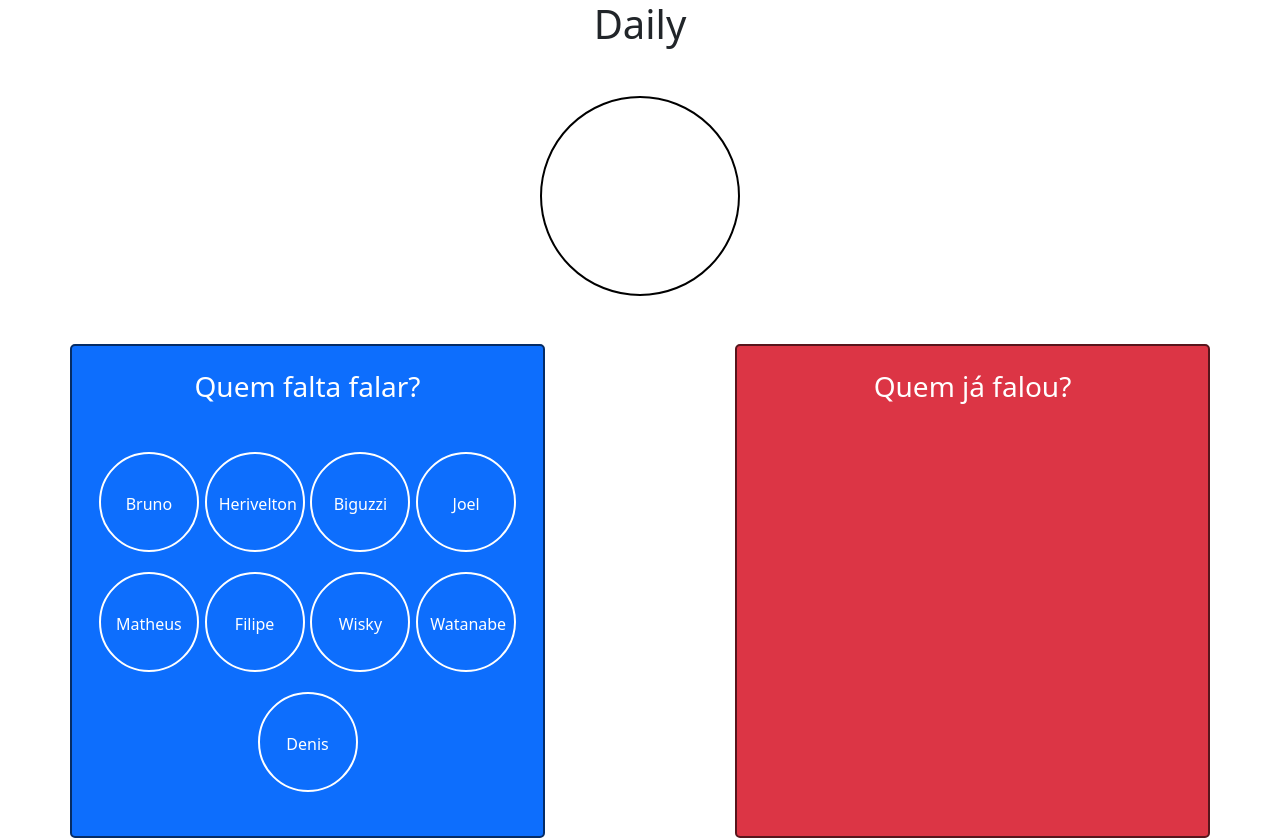
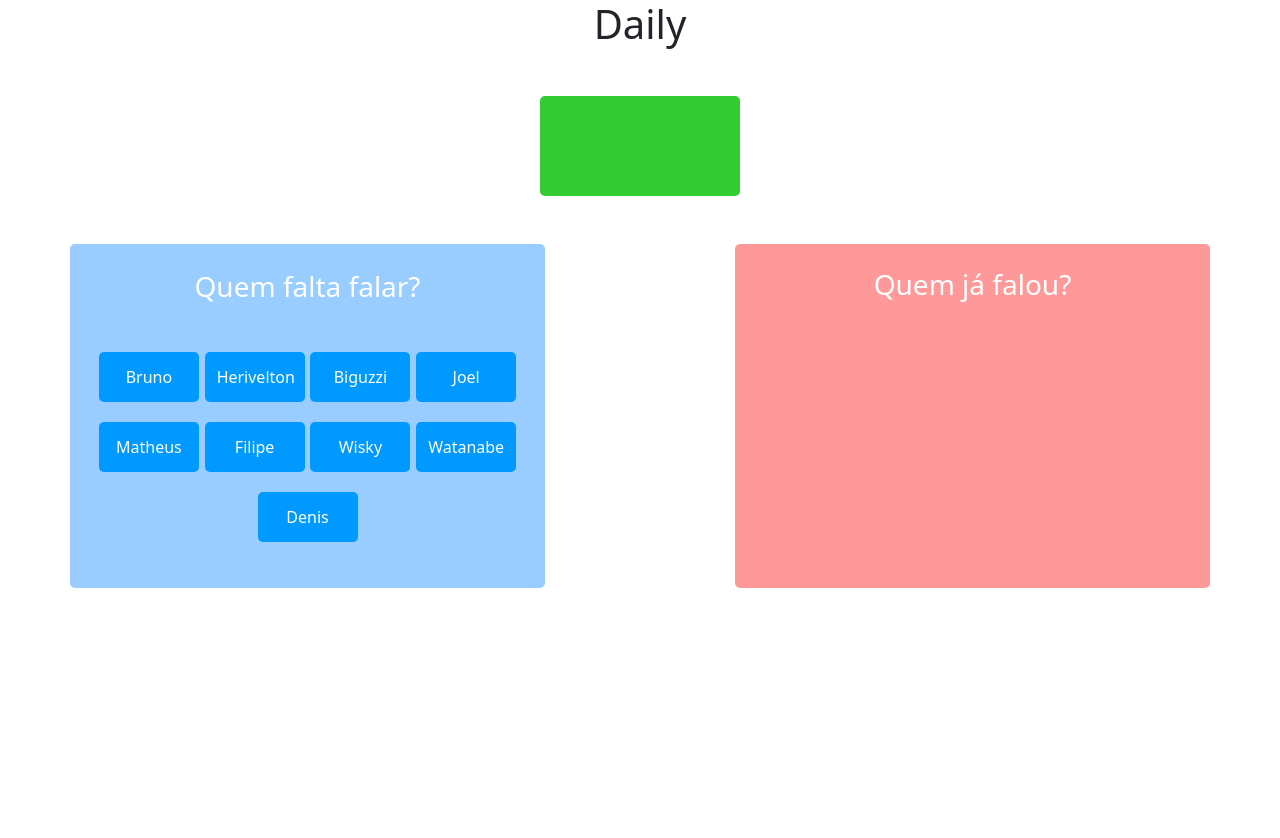
Before and after one commit to dailypanel/dailypanel.github.io, a plain HTML site: page index.html in a window 1280 px wide. After the commit the page ends 800 px from the top, so only its background shows below. Drawn offline with nearby package versions, Linux system fonts and the light colour scheme.

Commit message:
new colors and design

```diff
--- a/index.html
+++ b/index.html
@@ -14,7 +14,7 @@
   <header class="container">
     <h1 class="text-center">Daily</h1>
     <section class="mt-5">
-      <div class="dev-speaking rounded-circle text-center" dev-speaking>
+      <div class="dev-speaking text-center" dev-speaking>
       </div>
     </section>
   </header>
--- a/script.js
+++ b/script.js
@@ -18,7 +18,7 @@ let removeChild = function (dev) {
     let retiredList = document.querySelector('[retired-list]');
     let retiredDiv = document.createElement('div');
     let attri = document.createAttribute('class');
-    attri.value = 'col-md-3 dev rounded-circle text-center';
+    attri.value = 'col-md-3 dev text-center';
     retiredDiv.setAttributeNode(attri);
     retiredDiv.innerText = devSpeaking.display;
     retiredList.appendChild(retiredDiv);
@@ -32,10 +32,10 @@ let removeChild = function (dev) {
 
 function displayPedingsDevs() {
   pendingDevs.forEach( d => {
-    let devDiv = document.createElement('div');``
+    let devDiv = document.createElement('div');
     let attr = document.createAttribute('class');
 
-    attr.value = 'col-md-3 dev rounded-circle text-center';
+    attr.value = 'col-md-3 dev text-center';
 
     devDiv.innerText = d.display;
     devDiv.setAttributeNode(attr);
--- a/style.css
+++ b/style.css
@@ -1,35 +1,45 @@
 .dev-speaking {
-  height: 200px;
   width: 200px;
-  border: 2px solid black;
-  line-height: 200px;
+  height: 100px;
+  line-height: 100px;
   font-size: 2rem;
   margin: 0 auto;
+  background-color: #33cc33;
+  color: #FFF;
+  border-radius: 5px;
 }
 
 .pending-list {
-  background-color: #0d6efd;
-  border: 2px solid #052c65;
-  color: #FFFFFF;
+  border: 2px solid #99ccff;
   border-radius: 5px;
+  background-color: #99ccff;
+  color: #FFF;
 }
 
+
 .retired-list {
-  background-color: #dc3545;
-  border: 2px solid #58151c;
-  color: #FFFFFF;
+  background-color: #ff9999;
+  color: #FFF;
   border-radius: 5px;
 }
 
 .dev-list {
   margin: 0 auto;
+  cursor: pointer;
 }
 
 .retired-list .dev,
 .pending-list .dev {
-  height: 100px;
   width: 100px;
-  border: 2px solid #FFFFFF;
+  border-radius: 5px;
   margin: 0 auto 20px auto;
-  line-height: 100px;
+  line-height: 50px;
 }
+
+.pending-list .dev {
+  background-color: #0099ff;
+}
+
+.retired-list .dev {
+  background-color: #ff5050;
+}
```
